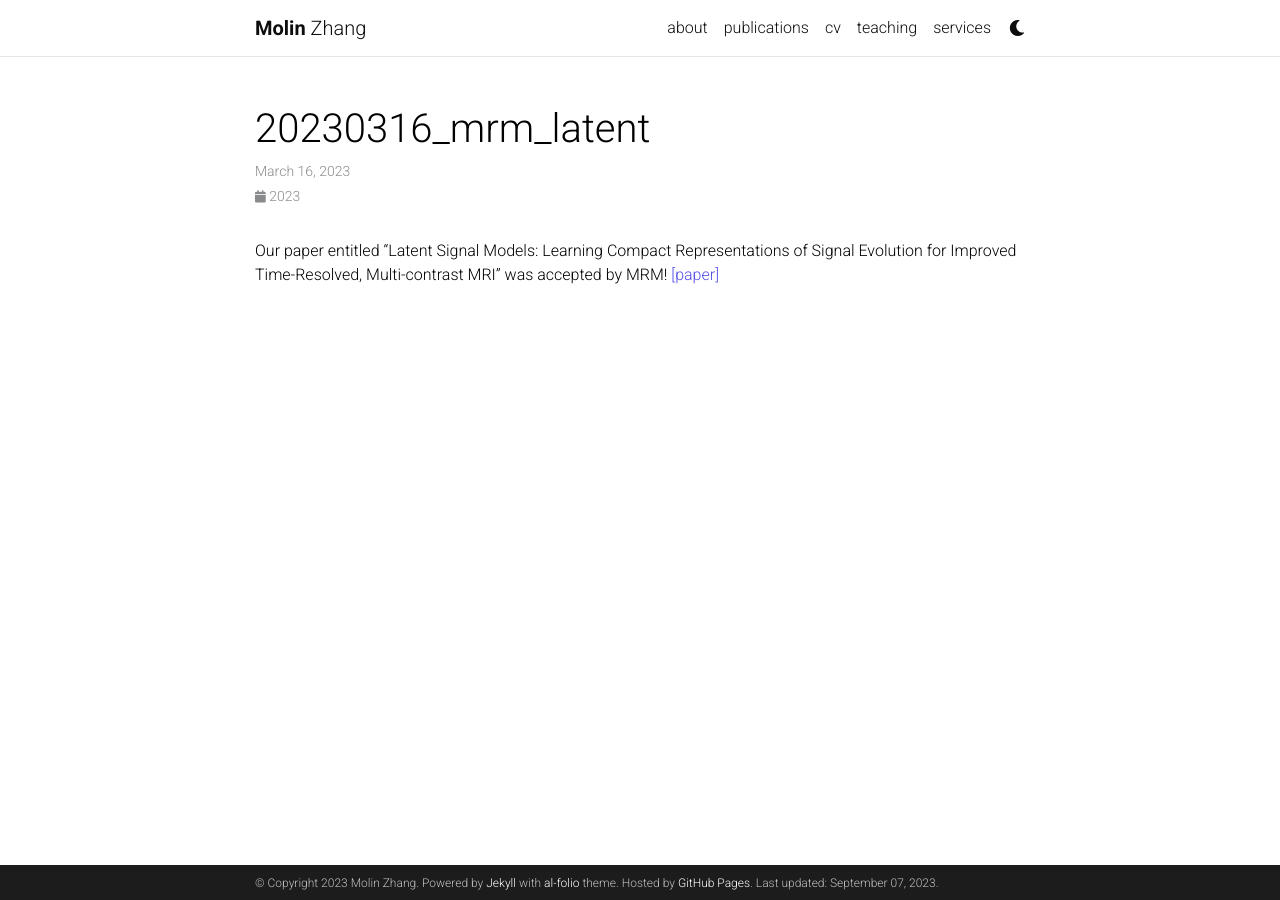
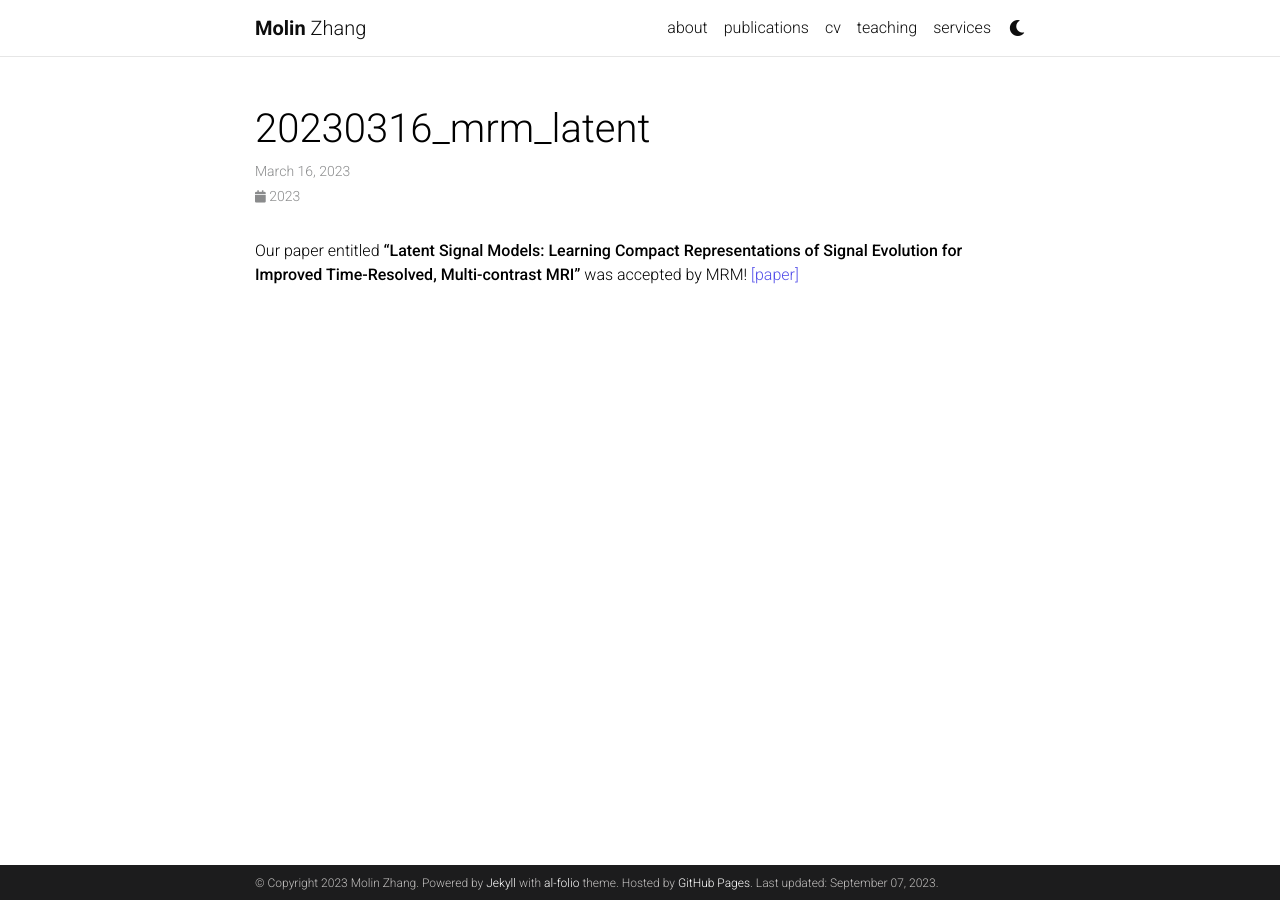
Before and after one commit to molinzhang/molinzhang.github.io, a Jekyll site: the page built from _news/20230316_mrm_latent.md, in a window 1280 px wide. Built offline with Jekyll 4.4.1, drawn with Linux system fonts in a browser that asks for light colours; comment, search, counter and statistics services are not loaded; a style sheet for code colours, icons or effects is not loaded.

```diff
--- a/_news/20230316_mrm_latent.md
+++ b/_news/20230316_mrm_latent.md
@@ -4,4 +4,4 @@ date: 2023-03-16 07:59:00-0400
 inline: true
 ---
 
-Our paper entitled "Latent Signal Models: Learning Compact Representations of Signal Evolution for Improved Time-Resolved, Multi-contrast MRI" was accepted by MRM! [\[paper\]](https://onlinelibrary.wiley.com/doi/10.1002/mrm.29657)
+Our paper entitled **"Latent Signal Models: Learning Compact Representations of Signal Evolution for Improved Time-Resolved, Multi-contrast MRI"** was accepted by MRM! [\[paper\]](https://onlinelibrary.wiley.com/doi/10.1002/mrm.29657)
```
